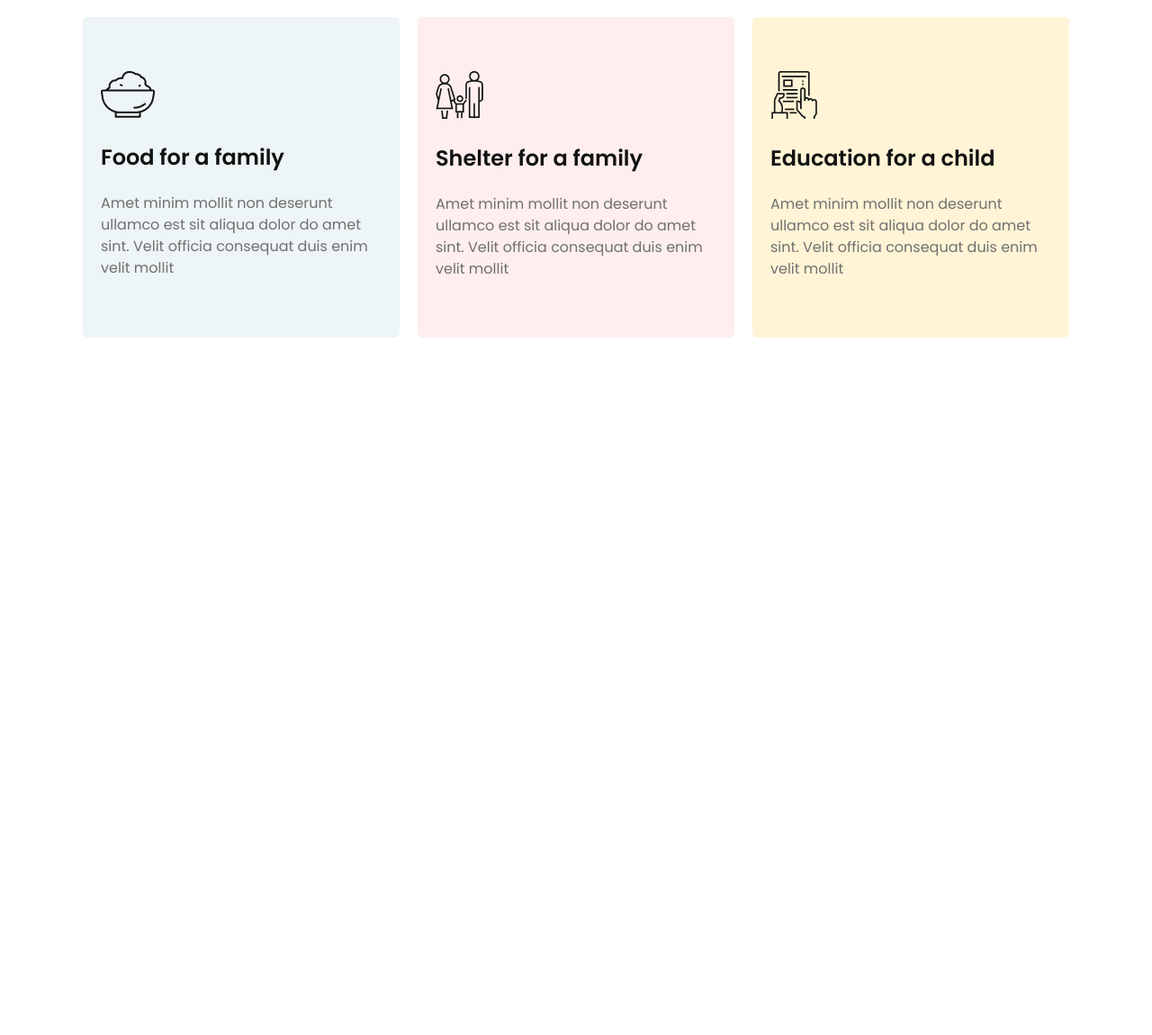
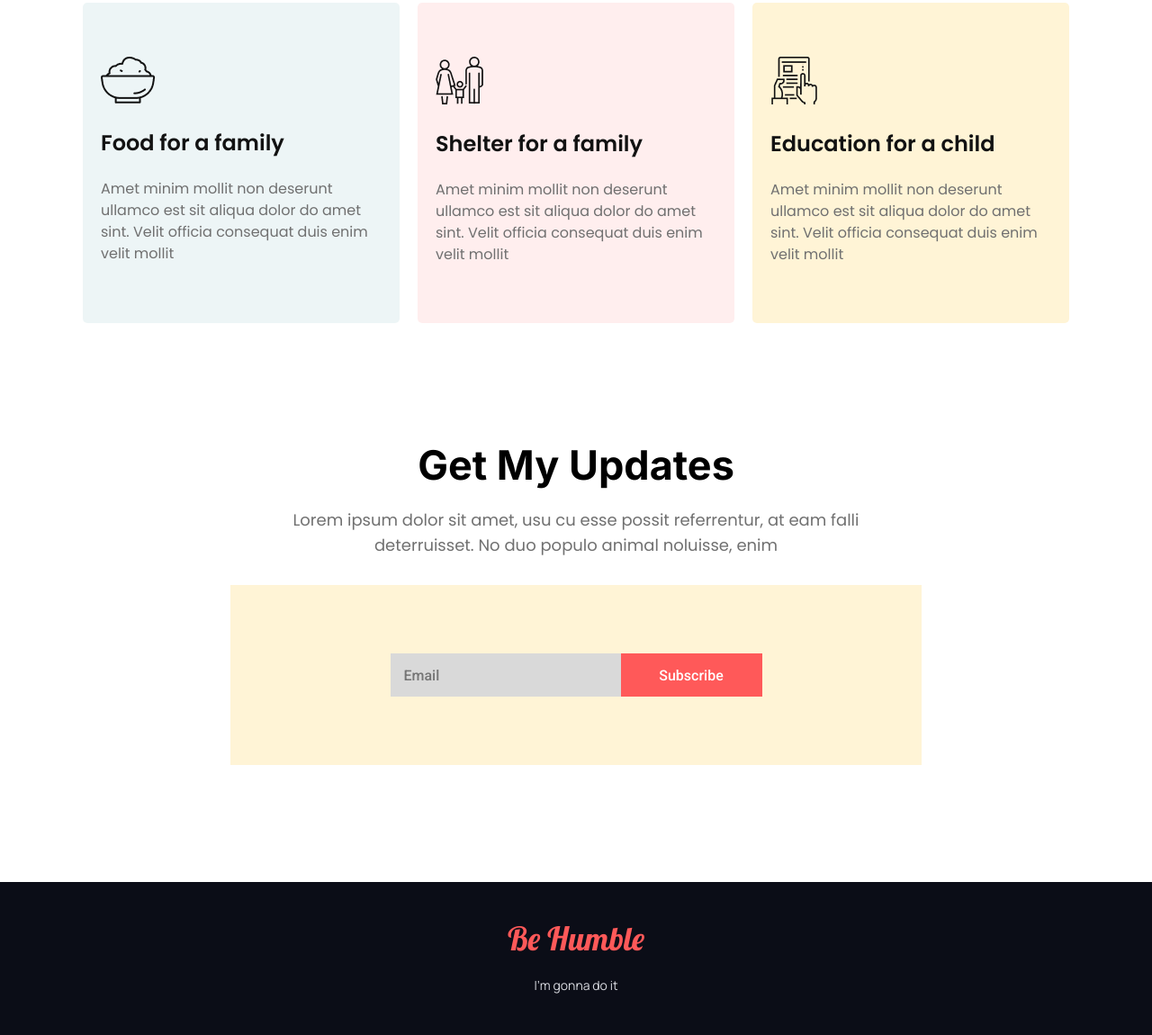
Before and after one commit to tahmina-97/donate-today, a plain HTML site: page index.html in a window 1280 px wide. Shown: the part 1788-2938 px from the top of the page at 90% size. Before the commit the page ends 2183 px from the top, so only its background shows below. Drawn offline with Linux system fonts and the light colour scheme.

Commit message:
footer section

```diff
--- a/index.html
+++ b/index.html
@@ -12,7 +12,7 @@
     <!-- $$$$$$$$$$$$$ header section html starts $$$$$$$$$$$$$$ -->
     <section id="header">
         <div class="header-content">
-            <h1>Let's Help Those Who Are More In Need</h1>
+            <h1>Let&apos;s Help Those Who Are More In Need</h1>
             <p class="small-text">Lorem ipsum dolor sit amet, usu cu esse possit referrentur, at eam falli deterruisset. No duo populo animal noluisse, enim</p>
             <a class="btn-primary" href="#">Donate Now</a>
         </div>
@@ -22,7 +22,7 @@
     <!-- $$$$$$$$$$$$$ donate section html starts $$$$$$$$$$$$$$ -->
     <section id="donate">
         <h2 class="large-text">Donate Today</h2>
-        <p class="small-text">Lorem ipsum dolor sit amet, usu cu esse possit referrentur, at eam falli deterruisset. No duo populo animal noluisse, enim</p>
+        <p class="small-text st-style">Lorem ipsum dolor sit amet, usu cu esse possit referrentur, at eam falli deterruisset. No duo populo animal noluisse, enim</p>
 
         <div class="donation-amount">
             <div class="box">100tk</div>
@@ -45,7 +45,7 @@
     <!-- $$$$$$$$$$$$$ donate-plan section html starts $$$$$$$$$$$$$$ -->
     <section id="donate-plan">
         <h2 class="large-text">Our Donate Plan</h2>
-        <p class="small-text">Lorem ipsum dolor sit amet, usu cu esse possit referrentur, at eam falli deterruisset. No duo populo animal noluisse, enim</p>
+        <p class="small-text st-style">Lorem ipsum dolor sit amet, usu cu esse possit referrentur, at eam falli deterruisset. No duo populo animal noluisse, enim</p>
 
         <div class="plan-container">
             <div id="food" class="box">
@@ -69,6 +69,29 @@
 
     <!-- $$$$$$$$$$$$$ donate-pan section html ends $$$$$$$$$$$$$$ -->
 
+    <!-- $$$$$$$$$$$$$ update section html starts $$$$$$$$$$$$$$ -->
+    <section id="update">
+        <h2 class="large-text">Get My Updates</h2>
+        <p class="small-text st-style">Lorem ipsum dolor sit amet, usu cu esse possit referrentur, at eam falli deterruisset. No duo populo animal noluisse, enim</p>
+
+        <div class="update-box">
+            <form action="">
+                <input class="email-box"type="email" name="" id="" placeholder="Email">
+                <input type="button" value="Subscribe">
+            </form>
+        </div>
+    </section>
+    <!-- $$$$$$$$$$$$$ update section html ends $$$$$$$$$$$$$$ -->
+
+    <!-- $$$$$$$$$$$$$ footer section html starts $$$$$$$$$$$$$$ -->
+
+    <footer>
+        <h3>Be Humble</h3>
+        <p>I&apos;m gonna do it</p>
+    </footer>
+
+    <!-- $$$$$$$$$$$$$ footer section html ends $$$$$$$$$$$$$$ -->
+
 
 
 </body>
--- a/style.css
+++ b/style.css
@@ -31,6 +31,11 @@
     font-weight: 700;
 }
 
+.st-style{
+    width: 50%;
+    margin: 20px auto;
+    color: #707070;
+}
 .btn-primary{
     display: inline-block;
     text-decoration: none;
@@ -44,10 +49,11 @@
 }
 
 
+
 /* ###################### header section styling ###################### */
 #header{
     position: relative;
-    height: 105vh;
+    height: 110vh;
     background-image: linear-gradient(to bottom, rgba(0,0,0,0.5),rgba(0,0,0,3)), url(images/header-bg.jpg);
     background-repeat: no-repeat;
     background-size: cover;
@@ -78,11 +84,11 @@
 #donate{
     margin-bottom: 130px;
 }
-#donate p{
-    width: 40%;
+/* #donate>p{
+    width: 50%;
     margin: 20px auto;
     color: #707070;
-}
+} */
 
 .donation-amount{
     display: flex;
@@ -125,13 +131,13 @@
 
 /* ###################### donate-plan section styling ###################### */
 
-#donate-plan>p{
-    width: 40%;
+/* #donate-plan>p{
+    width: 50%;
     margin: 20px auto;
     color: #707070;
-}
+} */
 
-.plan-container{
+#donate-plan .plan-container{
     display: flex;
     justify-content: center;
 }
@@ -147,7 +153,7 @@
 .plan-container .box{
     width: 352px;
     height: 356px;
-    margin: 20px 10px;
+    margin: 20px 10px 0 10px;
     border-radius: 5px;
     padding: 50px 20px;
 }
@@ -171,3 +177,66 @@
     color: #707070;
     padding: 10px 0;
 }
+
+#donate-plan{
+    margin-bottom: 130px;
+}
+
+/* ###################### Update section styling ###################### */
+
+.update-box{
+    width: 60%;
+    height: 200px;
+    margin: 30px auto 130px auto;
+    padding: 76px;
+    background-color: #FFF4D6;
+    text-align: center;
+}
+
+.update-box input{
+    font-family: 'Roboto', sans-serif;
+    font-size: 16px;
+    font-weight: 500;
+    outline: none;
+    border: none;
+}
+.update-box input[type=email]{
+    width: 257px;
+    height: 48px;
+    background-color: #D9D9D9;
+    color: #AA9F9F;
+}
+.email-box{
+    padding-left: 15px;
+}
+
+.update-box input[type=button]{
+    width: 157px;
+    height: 48px;
+    background-color: #FF5959;
+    color: #ffffff;
+    margin-left: -5px;
+}
+
+/* ###################### footer section styling ###################### */
+
+footer{
+    width: 100%;
+    height: 170px;
+    background-color: #0B0D17;
+    text-align: center;
+}
+footer h3{
+    font-family: 'Lobster', cursive;
+    font-size: 36px;
+    font-weight: 400;
+    color: #FF5959;
+    padding: 40px 0 20px 0;
+}
+
+footer p{
+    font-family: 'Manrope', sans-serif;
+    font-size:14px;
+    font-weight: 400;
+    color: #D9DBE1;
+}
```
